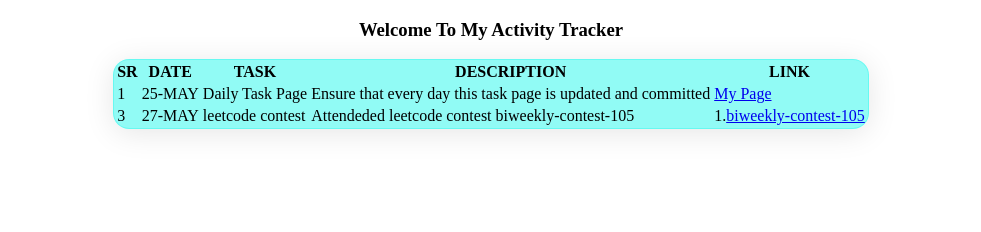
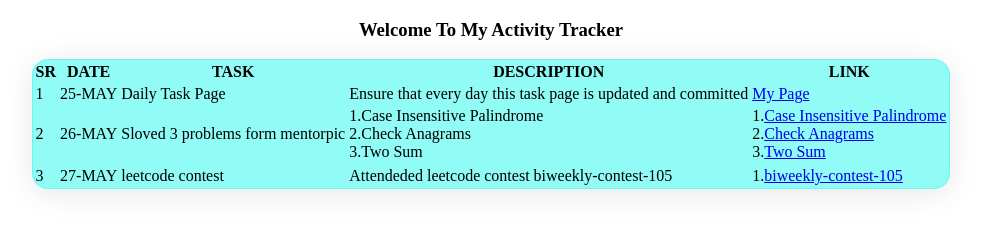
Before and after one commit to sanjitha2000031933/sanjitha2000031933.github.io, a plain HTML site: page index.html in a window 1280 px wide. Shown: the whole page, without its empty margins (149-1130 px from the left). Drawn offline with Linux system fonts and the light colour scheme.

Commit message:
Update index.html

```diff
--- a/index.html
+++ b/index.html
@@ -30,6 +30,20 @@
                 <td>Daily Task Page</td>
                 <td>Ensure that every day this task page is updated and committed</td>
                 <td><a href="/">My Page</a></td>
+              <tr>
+                <td>2</td>
+                <td>26-MAY</td>
+                <td>Sloved 3 problems form mentorpic</td>
+                <td>1.Case Insensitive Palindrome <br/>
+                    2.Check Anagrams <br/>
+                    3.Two Sum <br/>
+                </td>
+                <td>1.<a href="https://mentorpick.com/code?cid=1ff23360-aee2-4cac-b120-9e1f9df192b6&cslug=klu-y20-elite-cohort-1&pid=f3469ca9-f55d-4b46-b811-b9b2bad87017&pslug=bzCaseInsensitivePalindrome&courseId=707da31b-c631-42e7-b3fc-61b8e33cc62a&sectionId=undefined">Case Insensitive Palindrome</a> <br>
+                    2.<a href="https://mentorpick.com/code?cid=1ff23360-aee2-4cac-b120-9e1f9df192b6&cslug=klu-y20-elite-cohort-1&pid=e919fef8-7c4f-4457-aa27-a0e02eb1fe3d&pslug=check-anagram&courseId=707da31b-c631-42e7-b3fc-61b8e33cc62a&sectionId=undefined">Check Anagrams</a> <br/>
+                    3.<a href="https://mentorpick.com/code?cid=1ff23360-aee2-4cac-b120-9e1f9df192b6&cslug=klu-y20-elite-cohort-1&pid=6d6539e0-254b-4ac5-b688-430d56ba9742&pslug=bz-two-sum&courseId=707da31b-c631-42e7-b3fc-61b8e33cc62a&sectionId=undefined">Two Sum</a> <br/>
+
+                </td>
+                <tr>
             </tr>
                 <td>3</td>
                 <td>27-MAY</td>
```
